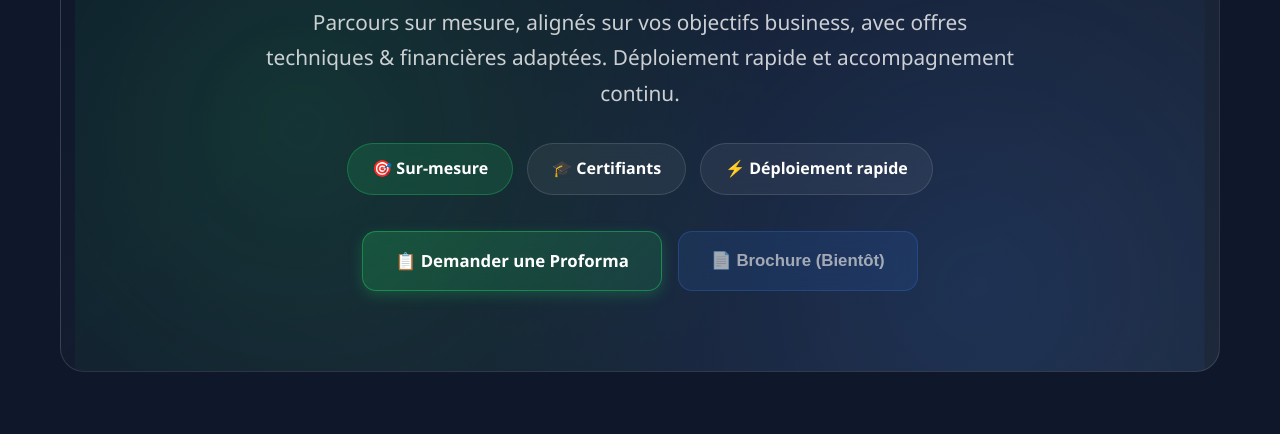
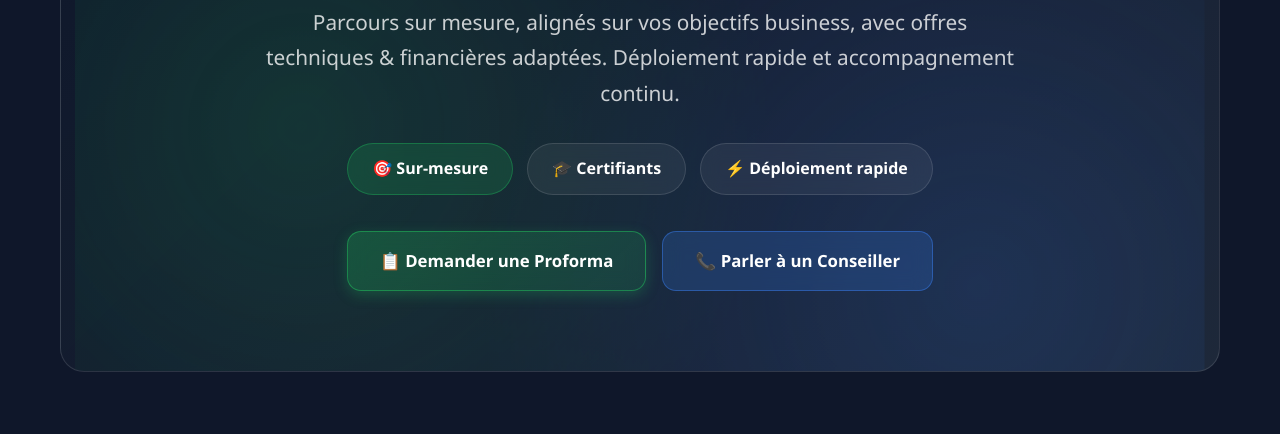
Before and after one commit to digischool-admin/digischool.africa, a plain HTML site: page companies.html in a window 1280 px wide. Shown: the part 218-652 px from the top of the page. Drawn offline with Linux system fonts and the light colour scheme.

Commit message:
feat(companies): add WhatsApp CTA for advisor consultation in B2B page

```diff
--- a/companies.html
+++ b/companies.html
@@ -830,7 +830,7 @@
 
         <div class="hero-actions">
           <a href="#devis" class="btn btn-primary">📋 Demander une Proforma</a>
-          <button class="btn btn-secondary" disabled style="cursor: not-allowed; opacity: 0.6;">📄 Brochure (Bientôt)</button>
+          <a href="https://wa.me/2250505111102?text=Bonjour%20DigiSchool%20Africa%20%F0%9F%91%8B%0AJe%20souhaite%20parler%20%C3%A0%20un%20conseiller%20pour%20une%20formation%20entreprise%20(B2B).%0AMerci%20!" class="btn btn-secondary" target="_blank" rel="noopener noreferrer">📞 Parler à un Conseiller</a>
         </div>
       </div>
     </div>
```
